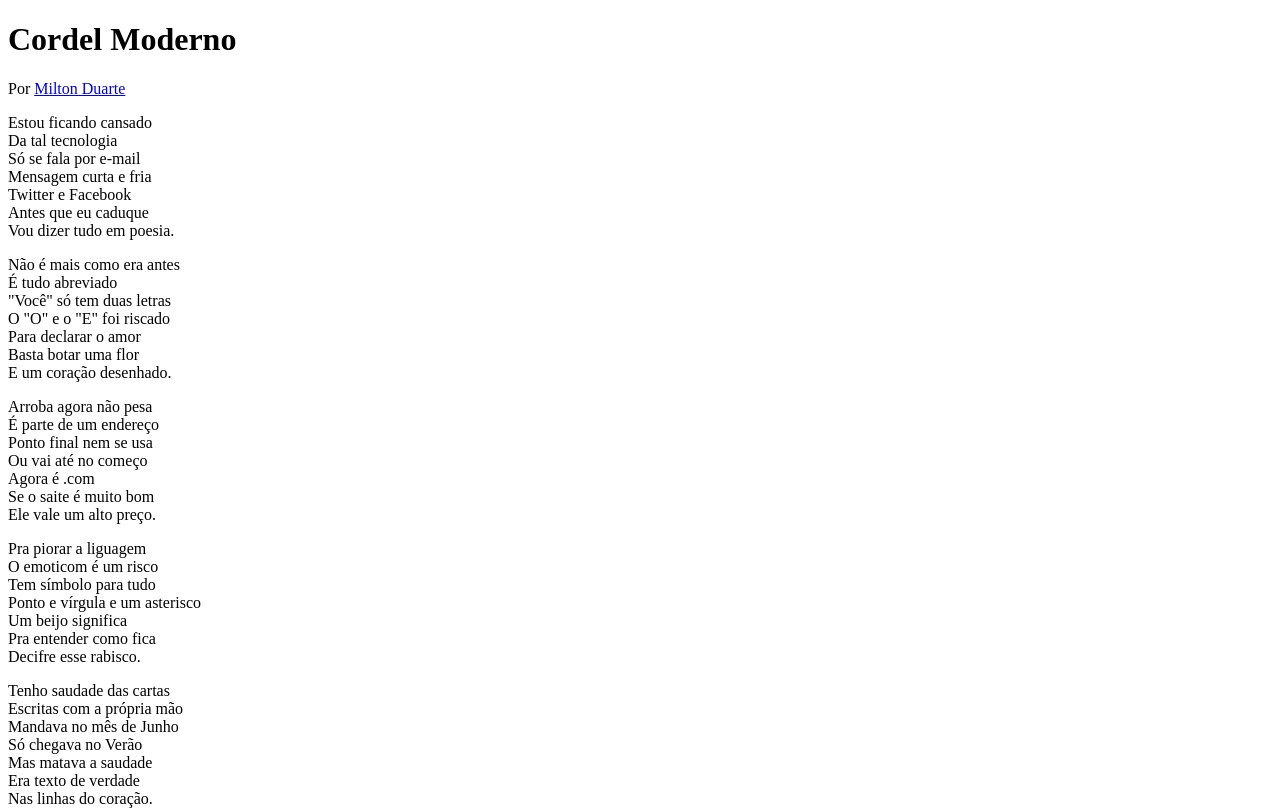
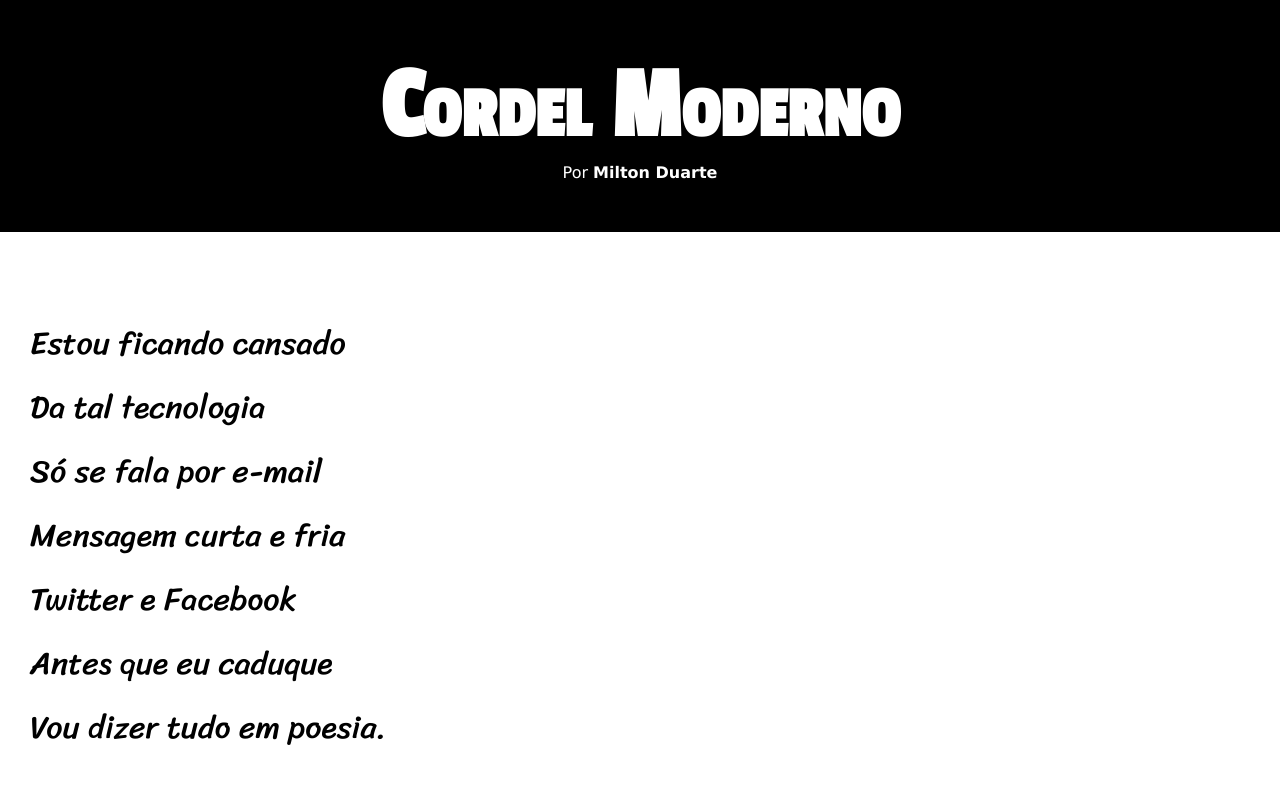
Before and after one commit to Bruno1Henrique/HTML-CSS, a plain HTML site: page Modulo03/desafios/index.html in a window 1280 px wide. Shown: the top 811 px of the page. Drawn offline with Linux system fonts and the light colour scheme.

Commit message:
finalizando corder

```diff
--- a/Modulo03/desafios/index.html
+++ b/Modulo03/desafios/index.html
@@ -13,7 +13,7 @@
         <p>Por <a href="https://www.recantodasletras.com.br/poesias/3186743" target="_blank">Milton Duarte</a></p>
     </header>
 
-    <section>
+    <section class="normal">
         <p>
             Estou ficando cansado <br>
             Da tal tecnologia <br>
@@ -25,7 +25,7 @@
         </p>
     </section>
 
-    <section>
+    <section class="imagem" id="img01">
         <p>
             Não é mais como era antes <br>
             É tudo abreviado <br>
@@ -38,7 +38,7 @@
     </section>
 
 
-    <section>
+    <section class="normal">
         <p>
             Arroba agora não pesa <br>
             É parte de um endereço <br>
@@ -61,7 +61,7 @@
     </section>
 
 
-    <section>
+    <section class="imagem" id="img02">
         <p>
             Tenho saudade das cartas <br>
             Escritas com a própria mão <br>
@@ -75,7 +75,7 @@
 
 
 
-    <section>
+    <section class="normal">
         <p>
             Agora, escrevo e envio <br>
             Chegando na mesma hora <br>
--- a/Modulo03/desafios/style.css
+++ b/Modulo03/desafios/style.css
@@ -0,0 +1,101 @@
+@charset "UTF-8";
+
+
+@import url('https://fonts.googleapis.com/css2?family=Passion+One&family=Sriracha&display=swap');
+
+:root{
+    --fonte1: Verdana, Geneva, Tahoma, sans-serif;
+    --fonte2: 'Passion One', cursive;
+    --fonte3:'Sriracha', cursive;
+}
+
+* {
+    margin: 0px;
+    padding: 0px;
+}
+
+html, body{
+    min-width: 50vh;
+    background-color: darkgrey;
+    font-family: var(--fonte1);
+}
+
+header{
+    background-color: black;
+    color: white;
+    text-align: center;
+}
+
+header > h1{
+    padding-top: 50px;
+    font-variant: small-caps;
+    font-family: var(--fonte2);
+    font-size: 8vw;
+}
+
+header > p{
+    padding-bottom: 50px;
+
+}
+
+header a, footer a {
+    color: white;
+    text-decoration: none;
+    font-weight: bolder;
+}
+
+header a:hover, footer a:hover{
+    text-decoration: underline;
+}
+
+section{
+    padding-top: 10vh;
+    padding-bottom: 10vh;
+    line-height: 2em;
+    padding-left: 30px;
+    font-family: var(--fonte3);
+    font-size: 2.5vw;
+
+}
+
+section > p{
+    padding-bottom: 2em;
+}
+
+section.normal{
+    background-color: white;
+    color: black;
+
+}
+
+section.imagem{
+    background-color: rgba(0, 0, 0, 0.493);
+    color: white;
+    box-shadow: inset 6px 6px 13px 0px rgba(0, 0, 0, 0.507);
+    background-size: cover;
+    background-attachment: fixed;
+
+}
+
+section.imagem > p{
+    background-color: rgba(0, 0, 0, 0.4);
+    display: inline-block;
+    padding: 5px;
+    text-shadow: 1px 1px 0px black;
+}
+
+section#img01{
+    background-image: url(d012/imagens/background001.jpg);
+    background-position: right center;
+}
+
+section#img02{
+    background-image: url(d012/imagens/background002.jpg);
+}
+
+footer{
+    background-color: black;
+    text-align: center;
+    color: white;
+    padding: 10px;
+}
```
